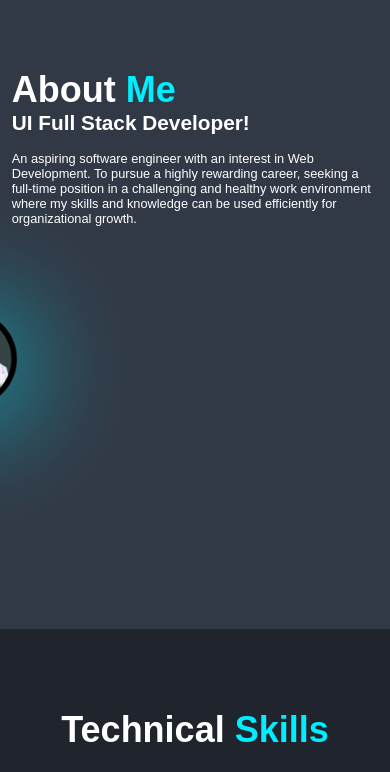
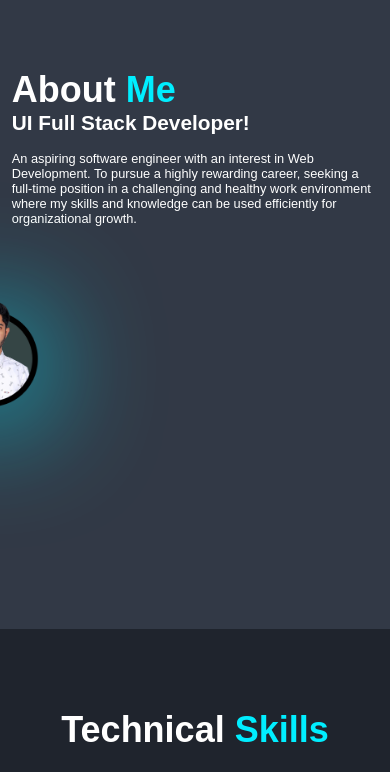
Before and after one commit to sourabhdiwanji/portfolio, a website: page public/index.html in a window 390 px wide. Shown: the part 1168-1940 px from the top of the page. Drawn offline with nearby package versions, Linux system fonts and the light colour scheme.

Commit message:
initial commit

```diff
--- a/public/style.css
+++ b/public/style.css
@@ -412,7 +412,7 @@ span{
         flex-direction: column-reverse;
     }
     .about-img{
-        width: 65vh;
+        width: 60vh;
         margin-top: 4rem;
     }
     .skill h2{
```
